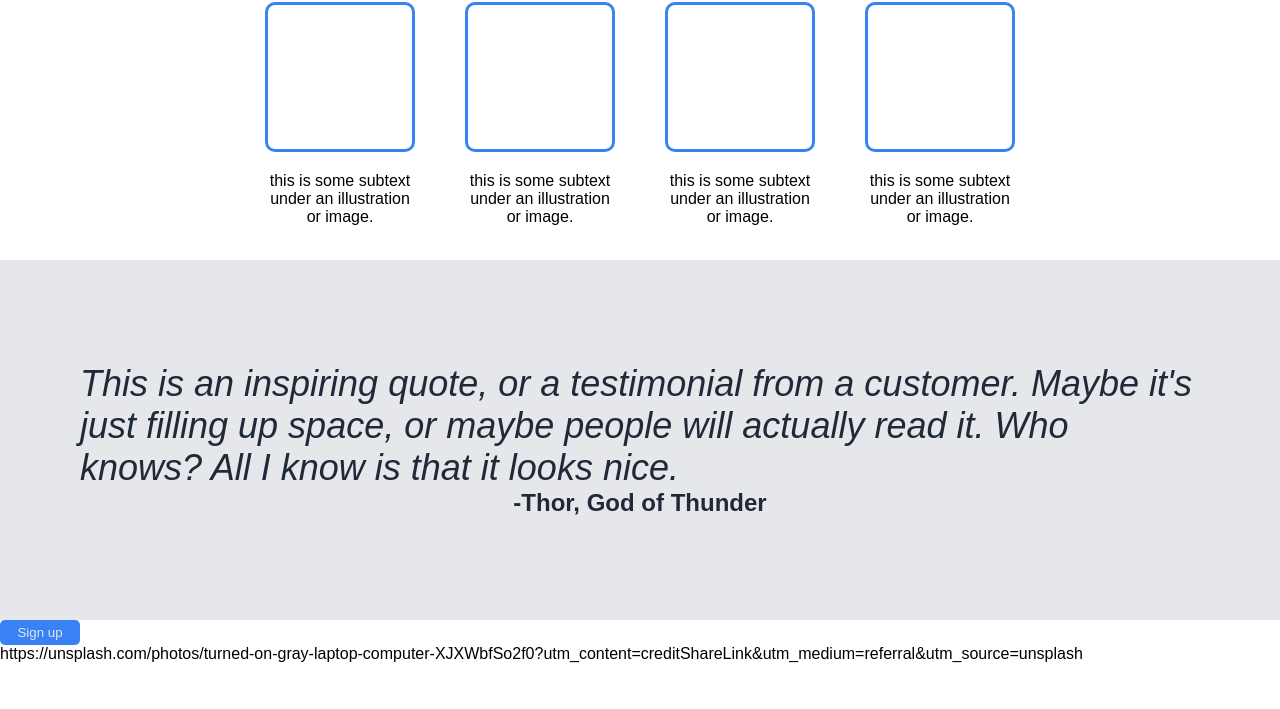
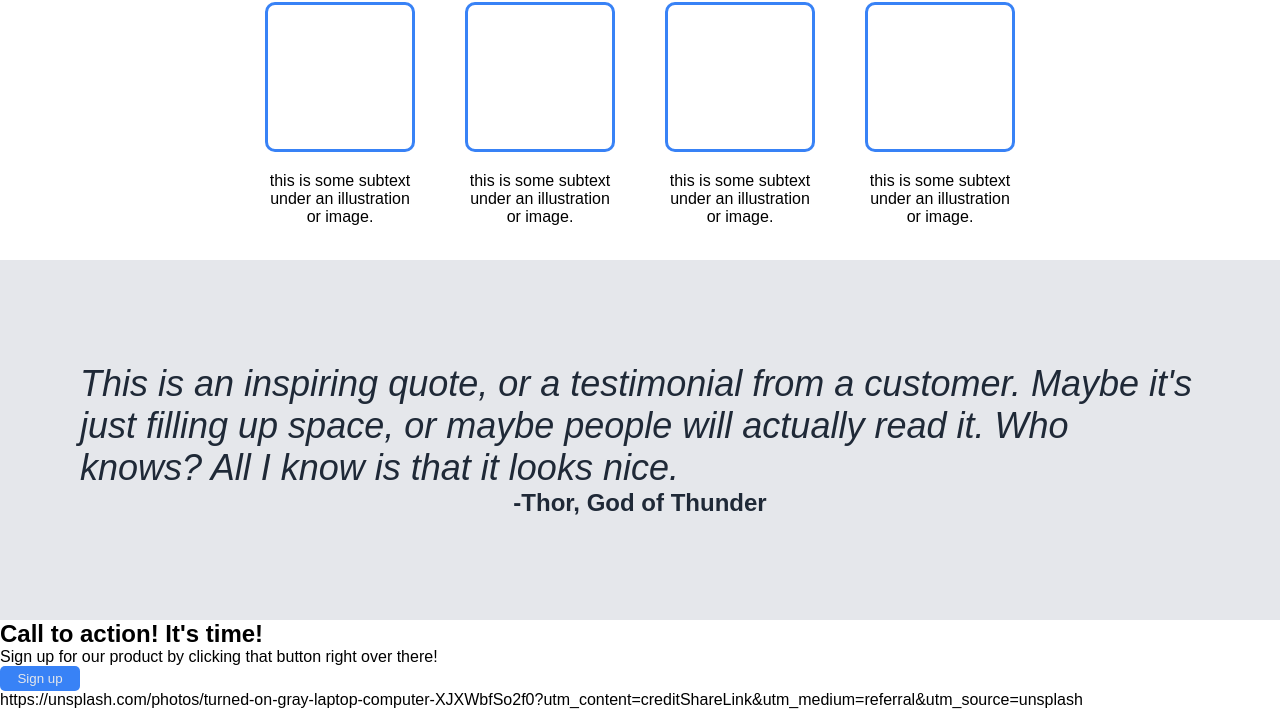
Before and after one commit to NathanC90/landing-page, a plain HTML site: page index.html in a window 1280 px wide. Shown: the part 540-1249 px from the top of the page. Before the commit the page ends 1203 px from the top, so only its background shows below. Drawn offline with Linux system fonts and the light colour scheme.

Commit message:
Add example texts to contact

```diff
--- a/index.html
+++ b/index.html
@@ -50,8 +50,8 @@
     </div>
     <div class="contact">
         <div class="contact-box">
-            <p></p>
-            <p></p>
+            <h2>Call to action! It's time!</h2>
+            <p>Sign up for our product by clicking that button right over there!</p>
             <button class="sign-up">Sign up</button>
         </div>
     </div>
```
